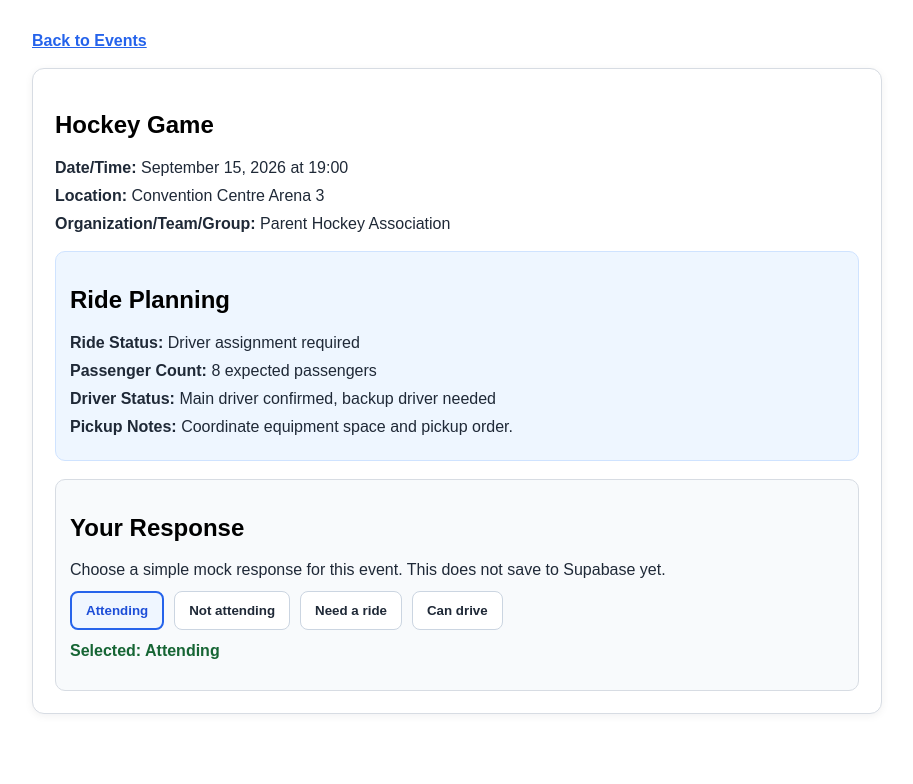
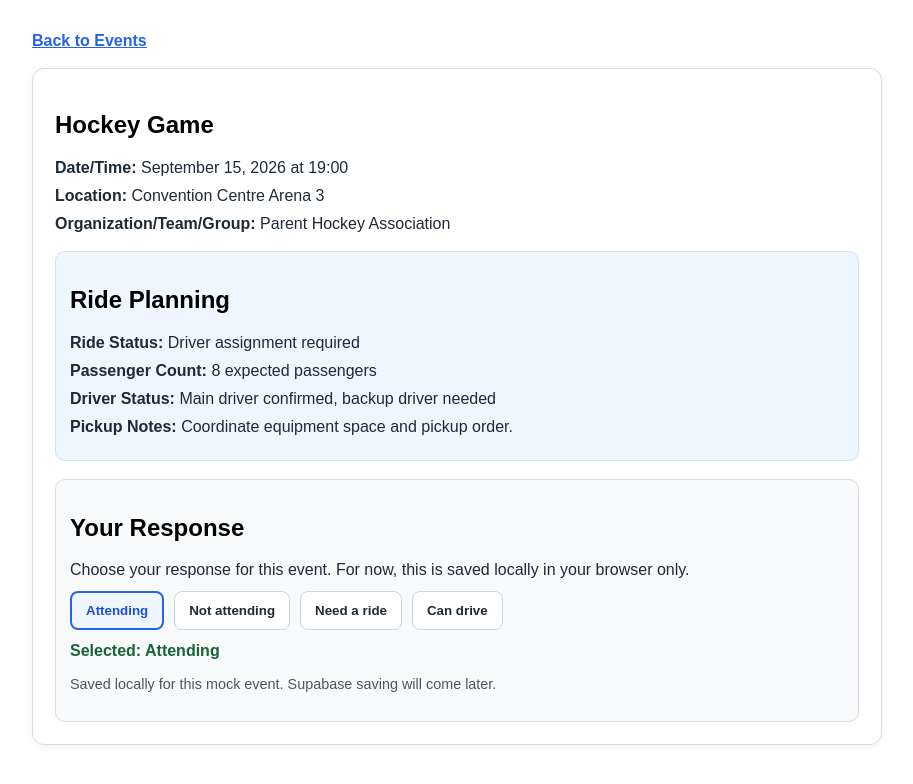
Before and after one commit to souvlakki/VroomVroom, a React (Vite) app in the folder frontend/: page /events/hockey-game in a window 1280 px wide. Both pictures are taken after a click on the button "Attending". Shown: the top 784 px of the page, without its empty margins (183-1096 px from the left). Built offline with nearby package versions, Linux system fonts and the light colour scheme.

Commit message:
Persist mock RSVP response locally

```diff
--- a/frontend/src/components/Events/EventsDetailPage.tsx
+++ b/frontend/src/components/Events/EventsDetailPage.tsx
@@ -1,4 +1,4 @@
-import { useState } from 'react';
+import { useEffect, useState } from 'react';
 import { Link, useParams } from 'react-router-dom';
 
 const events = [
@@ -47,11 +47,23 @@ const rsvpBoxStyle = { marginTop: '18px', padding: '14px', borderRadius: '10px',
 const buttonRowStyle = { display: 'flex', flexWrap: 'wrap', gap: '10px', marginTop: '12px' } as const;
 const buttonStyle = (active: boolean) => ({ padding: '10px 14px', borderRadius: '8px', border: active ? '2px solid #2563eb' : '1px solid #cbd5e1', background: active ? '#eff6ff' : '#ffffff', color: active ? '#1d4ed8' : '#1f2937', fontWeight: 700, cursor: 'pointer' }) as const;
 const confirmationStyle = { marginTop: '12px', color: '#166534', fontWeight: 700 } as const;
+const savedNoteStyle = { marginTop: '8px', color: '#4b5563', fontSize: '0.9rem' } as const;
 
 const EventsDetailPage = () => {
   const { eventId } = useParams();
   const event = events.find((item) => item.id === eventId) ?? events[0];
-  const [response, setResponse] = useState<string | null>(null);
+  const storageKey = `vroomvroom-event-response-${event.id}`;
+  const [response, setResponse] = useState<string | null>(() => localStorage.getItem(storageKey));
+
+  useEffect(() => {
+    const savedResponse = localStorage.getItem(storageKey);
+    setResponse(savedResponse);
+  }, [storageKey]);
+
+  const saveResponse = (option: string) => {
+    localStorage.setItem(storageKey, option);
+    setResponse(option);
+  };
 
   return (
     <main style={pageStyle}>
@@ -72,15 +84,16 @@ const EventsDetailPage = () => {
 
         <div style={rsvpBoxStyle}>
           <h2>Your Response</h2>
-          <p style={rowStyle}>Choose a simple mock response for this event. This does not save to Supabase yet.</p>
+          <p style={rowStyle}>Choose your response for this event. For now, this is saved locally in your browser only.</p>
           <div style={buttonRowStyle}>
             {['Attending', 'Not attending', 'Need a ride', 'Can drive'].map((option) => (
-              <button key={option} type="button" style={buttonStyle(response === option)} onClick={() => setResponse(option)}>
+              <button key={option} type="button" style={buttonStyle(response === option)} onClick={() => saveResponse(option)}>
                 {option}
               </button>
             ))}
           </div>
           {response && <p style={confirmationStyle}>Selected: {response}</p>}
+          {response && <p style={savedNoteStyle}>Saved locally for this mock event. Supabase saving will come later.</p>}
         </div>
       </section>
     </main>
```
